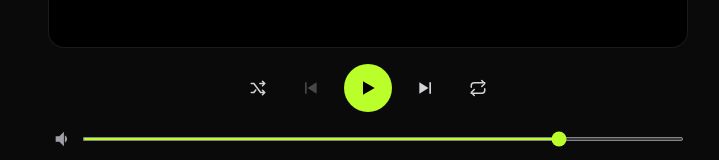
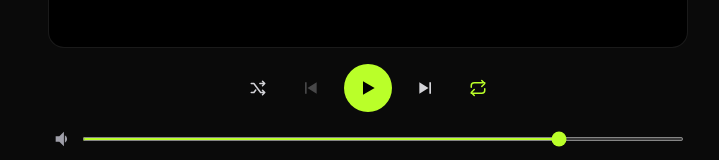
Before and after one commit to jinhyeokAn/Worship_Setlist_M, a Next.js app: page /setlist/2026-09-06 in a window 1280 px wide. Shown: the part 616-776 px from the top of the page, without its empty margins (272-991 px from the left). Built offline with nearby package versions, Linux system fonts and the light colour scheme.

Commit message:
재생 컨트롤 기본 반복 모드를 전체 반복으로 변경
Co-Authored-By: Claude Sonnet 5 <noreply@anthropic.com>
Claude-Session: https://claude.ai/code/session_012PC1c35Toox1pJNJZ7tRiZ

```diff
--- a/components/SetlistPlayer.tsx
+++ b/components/SetlistPlayer.tsx
@@ -41,7 +41,7 @@ export default function SetlistPlayer({ setlist }: { setlist: Setlist }) {
   const [current, setCurrent] = useState(0);
   const [order, setOrder] = useState<number[]>(() => songs.map((_, i) => i));
   const [shuffleOn, setShuffleOn] = useState(false);
-  const [repeatMode, setRepeatMode] = useState<RepeatMode>("off");
+  const [repeatMode, setRepeatMode] = useState<RepeatMode>("all");
   const [isPlaying, setIsPlaying] = useState(false);
   const [volume, setVolume] = useState(80);
   const [apiReady, setApiReady] = useState(
```
